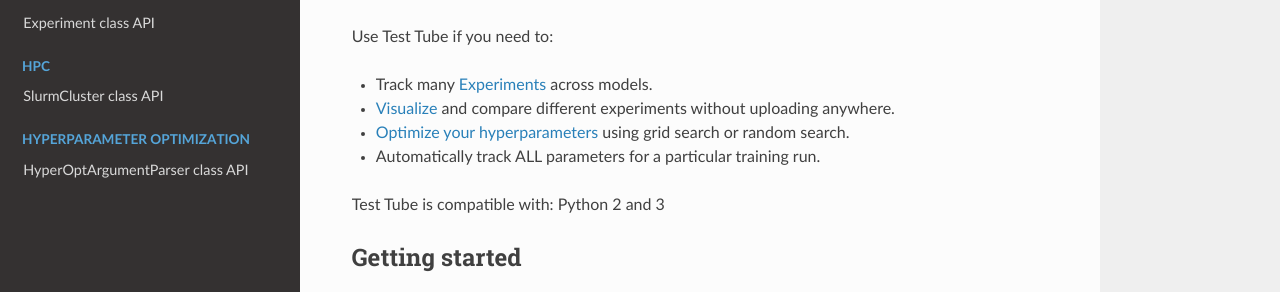
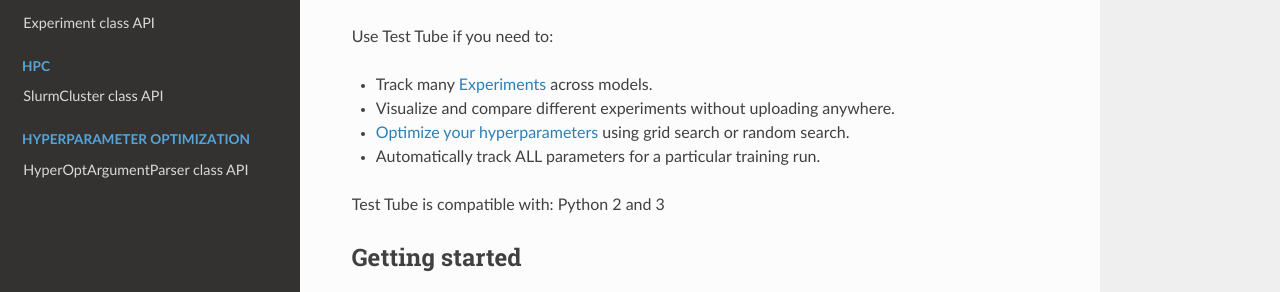
Before and after one commit to williamFalcon/test-tube, an MkDocs documentation site: the page built from docs/index.md, in a window 1280 px wide and 900 px high. Shown: the part 220-512 px from the top of the window. Built offline with MkDocs 1.6.1, drawn with Linux system fonts in a browser that asks for light colours; nearby versions of some CDN libraries; part of the change alters nothing that is shown.

```diff
--- a/docs/index.md
+++ b/docs/index.md
@@ -7,7 +7,7 @@ Use Test Tube if you need to:
 
 -   Track many [Experiments](experiment_tracking/experiment.md) across
     models.
--   [Visualize](http://testtube.williamfalcon.com) and compare different
+-   Visualize and compare different
     experiments without uploading anywhere.
 -   [Optimize your
     hyperparameters](hyperparameter_optimization/HyperOptArgumentParser/)
```
